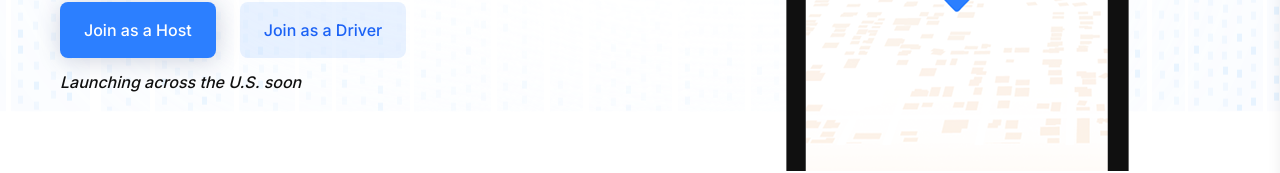
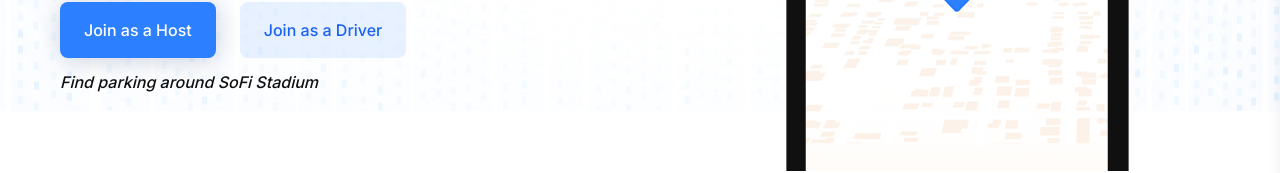
Before and after one commit to avinash-oodles/parkly, a Next.js app: page / in a window 1280 px wide. Shown: the part 437-610 px from the top of the page. Built offline with nearby package versions, Linux system fonts and the light colour scheme.

Commit message:
updated text in hero section.

```diff
--- a/src/app/page.tsx
+++ b/src/app/page.tsx
@@ -221,7 +221,7 @@ const WaitlistPage: FC = () => {
                                     </div>
                                 </div>
                                 <Typography variant="para" weight={500} lineHeight={isMd ? 24 : 20} className="text-black-900 italic">
-                                    Launching across the U.S. soon
+                                    Find parking around SoFi Stadium
                                 </Typography>
                             </div>
                         </div>
```
